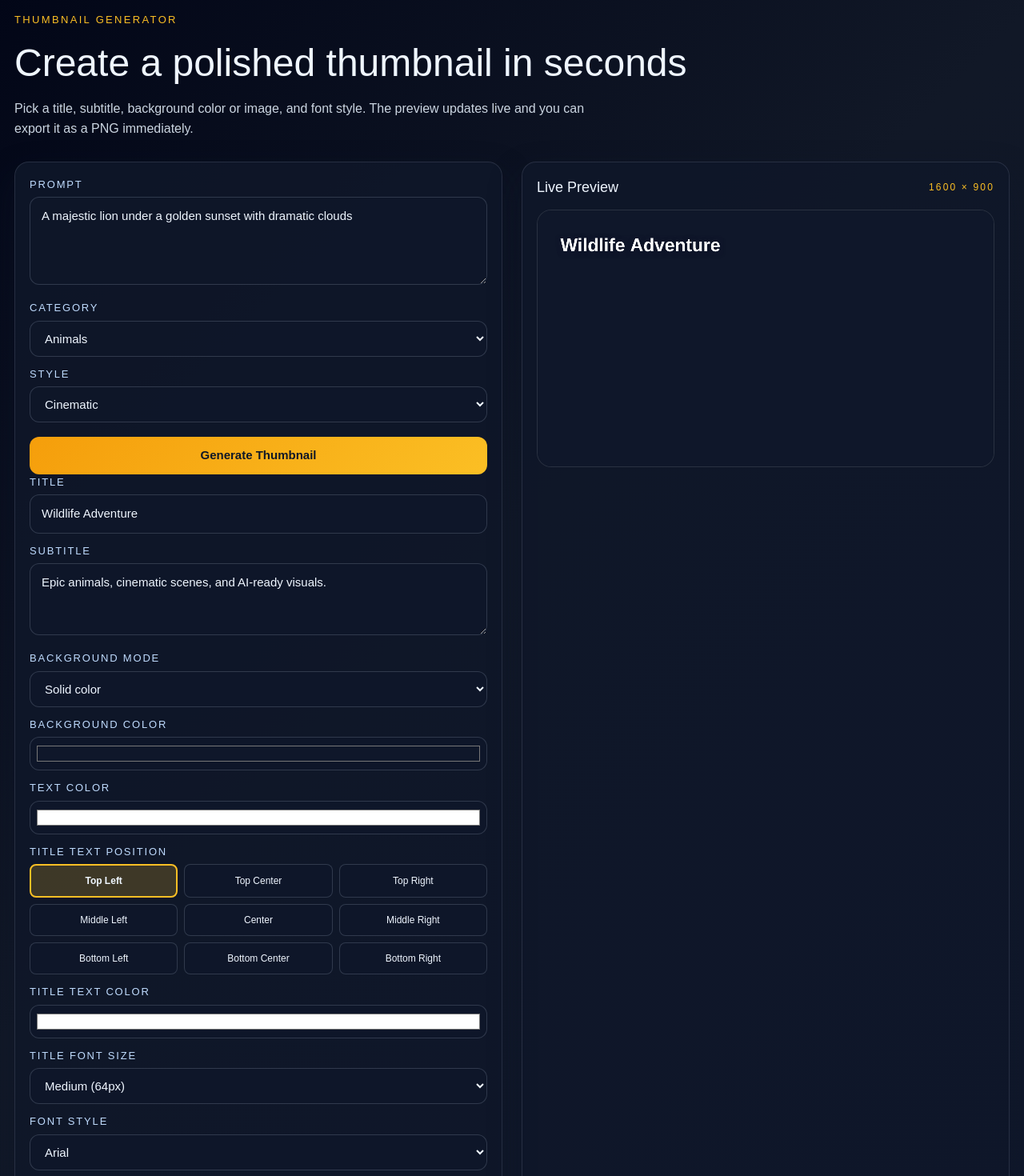
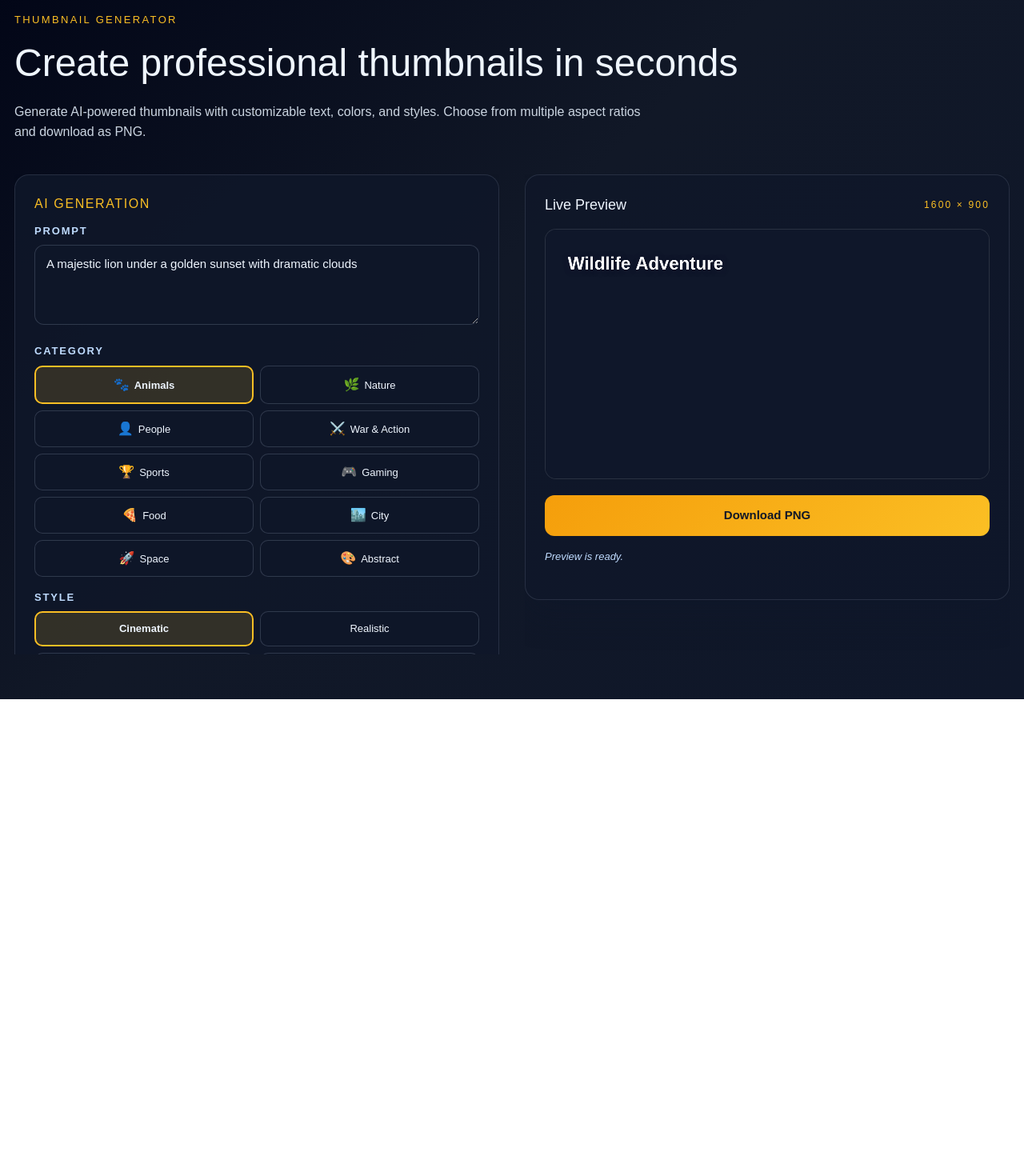
Before and after one commit to rafiq-ai1/animals-ai-studio, a Next.js app: page /thumbnail in a window 1280 px wide. Shown: the part 80-1550 px from the top of the page at 80% size. After the commit the page ends 954 px from the top, so only its background shows below. Built offline with nearby package versions, Linux system fonts and the light colour scheme.

Commit message:
Redesign Thumbnail Generator with professional two-column layout, emoji categories, style/aspect ratio selectors, and regenerate button

```diff
--- a/app/thumbnail/page.tsx
+++ b/app/thumbnail/page.tsx
@@ -14,17 +14,32 @@ const FONT_OPTIONS = [
 ];
 
 const CATEGORY_OPTIONS = [
-  "Animals",
-  "People",
-  "Nature",
-  "Fantasy",
-  "Sports",
-  "Food",
-  "Technology",
-  "Abstract",
+  { emoji: "🐾", label: "Animals" },
+  { emoji: "🌿", label: "Nature" },
+  { emoji: "👤", label: "People" },
+  { emoji: "⚔️", label: "War & Action" },
+  { emoji: "🏆", label: "Sports" },
+  { emoji: "🎮", label: "Gaming" },
+  { emoji: "🍕", label: "Food" },
+  { emoji: "🏙️", label: "City" },
+  { emoji: "🚀", label: "Space" },
+  { emoji: "🎨", label: "Abstract" },
 ];
 
-const STYLE_OPTIONS = ["Cinematic", "Anime", "Realistic", "Digital Art", "Watercolor", "Oil Painting", "Neon"];
+const STYLE_OPTIONS = [
+  "Cinematic",
+  "Realistic",
+  "Anime",
+  "Digital Art",
+  "Watercolor",
+  "Neon",
+];
+
+const ASPECT_RATIO_OPTIONS = [
+  { ratio: "16:9", width: 1600, height: 900, label: "YouTube" },
+  { ratio: "1:1", width: 1080, height: 1080, label: "Instagram" },
+  { ratio: "9:16", width: 1080, height: 1920, label: "TikTok/Shorts" },
+];
 
 const GRADIENT_PRESETS = {
   "blue-purple": { start: "#2563eb", end: "#7c3aed" },
@@ -39,6 +54,7 @@ export default function ThumbnailPage() {
   const [prompt, setPrompt] = useState("A majestic lion under a golden sunset with dramatic clouds");
   const [category, setCategory] = useState("Animals");
   const [style, setStyle] = useState("Cinematic");
+  const [aspectRatio, setAspectRatio] = useState<"16:9" | "1:1" | "9:16">("16:9");
   const [generatedImage, setGeneratedImage] = useState("");
   const [isGenerating, setIsGenerating] = useState(false);
   const [backgroundMode, setBackgroundMode] = useState<"color" | "gradient" | "image">("color");
@@ -56,6 +72,8 @@ export default function ThumbnailPage() {
 
   const previewLabel = useMemo(() => title.trim(), [title]);
   const previewSubtitle = useMemo(() => subtitle.trim(), [subtitle]);
+
+  const currentAspectRatio = ASPECT_RATIO_OPTIONS.find(a => a.ratio === aspectRatio) || ASPECT_RATIO_OPTIONS[0];
 
   const getTextPosition = (pos: string, width: number, height: number, fontSize: number) => {
     const padding = 80;
@@ -108,11 +126,11 @@ export default function ThumbnailPage() {
       const ctx = canvas.getContext("2d");
       if (!ctx) return;
 
-      canvas.width = 1600;
-      canvas.height = 900;
+      const width = currentAspectRatio.width;
+      const height = currentAspectRatio.height;
 
-      const width = canvas.width;
-      const height = canvas.height;
+      canvas.width = width;
+      canvas.height = height;
 
       ctx.clearRect(0, 0, width, height);
       ctx.imageSmoothingEnabled = true;
@@ -203,7 +221,7 @@ export default function ThumbnailPage() {
       ctx.shadowBlur = 0;
       ctx.shadowOffsetX = 0;
       ctx.shadowOffsetY = 0;
-    }, [backgroundColor, backgroundImage, backgroundMode, fontFamily, generatedImage, gradientPreset, previewLabel, previewSubtitle, titlePosition, titleTextColor, titleFontSize]);
+    }, [backgroundColor, backgroundImage, backgroundMode, fontFamily, generatedImage, gradientPreset, previewLabel, previewSubtitle, titlePosition, titleTextColor, titleFontSize, currentAspectRatio]);
 
   useEffect(() => {
     renderThumbnail().catch(() => {
@@ -216,10 +234,10 @@ export default function ThumbnailPage() {
     setStatus("Generating thumbnail with Pollinations AI...");
 
     try {
-      const combinedPrompt = `${prompt || "thumbnail"}, ${category || "Animals"}, ${style || "Cinematic"}, high detail, 16:9, vibrant, centered subject`;
+      const combinedPrompt = `${prompt || "thumbnail"}, ${category || "Animals"}, ${style || "Cinematic"}, high detail, ${aspectRatio}, vibrant, centered subject`;
       const encodedPrompt = encodeURIComponent(combinedPrompt);
       const negativePrompt = encodeURIComponent("text, words, letters, numbers, watermark, signature, caption, font, typography");
-      const imageUrl = `https://image.pollinations.ai/prompt/${encodedPrompt}?width=1280&height=720&model=flux&enhance=true&nologo=true&negative_prompt=${negativePrompt}`;
+      const imageUrl = `https://image.pollinations.ai/prompt/${encodedPrompt}?width=${currentAspectRatio.width}&height=${currentAspectRatio.height}&model=flux&enhance=true&nologo=true&negative_prompt=${negativePrompt}`;
 
       setGeneratedImage(imageUrl);
       setStatus("Loading generated image into the thumbnail preview...");
@@ -246,9 +264,10 @@ export default function ThumbnailPage() {
     display: "block",
     color: "#bfdbfe",
     fontSize: 13,
-    marginBottom: 6,
+    marginBottom: 8,
     textTransform: "uppercase" as const,
     letterSpacing: "0.14em",
+    fontWeight: 600,
   };
 
   const inputStyle = {
@@ -259,7 +278,7 @@ export default function ThumbnailPage() {
     color: "#eff6ff",
     padding: "12px 14px",
     fontSize: 15,
-    marginBottom: 12,
+    marginBottom: 16,
     boxSizing: "border-box" as const,
   };
 
@@ -275,11 +294,25 @@ export default function ThumbnailPage() {
     border: "none",
     background: "linear-gradient(135deg, #f59e0b 0%, #fbbf24 100%)",
     color: "#111827",
-    padding: "12px 14px",
+    padding: "14px 16px",
     fontWeight: 700,
     fontSize: 15,
     cursor: "pointer",
-    marginTop: 6,
+    marginTop: 0,
+    marginBottom: 16,
+    display: "flex",
+    alignItems: "center",
+    justifyContent: "center",
+    gap: 10,
+    transition: "transform 0.2s ease, box-shadow 0.2s ease",
+  };
+
+  const secondaryButton = {
+    ...primaryButton,
+    background: "rgba(148, 163, 184, 0.2)",
+    color: "#fbbf24",
+    border: "1px solid rgba(251, 191, 36, 0.3)",
+    marginBottom: 12,
   };
 
   const spinnerStyle = {
@@ -303,23 +336,32 @@ export default function ThumbnailPage() {
           fontFamily: "Arial, Helvetica, sans-serif",
         }}
       >
-        <div style={{ maxWidth: 1280, margin: "0 auto" }}>
+        <div style={{ maxWidth: 1440, margin: "0 auto" }}>
+          <div style={{ marginBottom: 40 }}>
             <p style={{ color: "#fbbf24", letterSpacing: "0.18em", textTransform: "uppercase", fontSize: 13 }}>
               Thumbnail Generator
             </p>
-        <h1 style={{ fontSize: "clamp(32px, 6vw, 48px)", marginTop: 8, marginBottom: 8 }}>
-          Create a polished thumbnail in seconds
+            <h1 style={{ fontSize: "clamp(32px, 6vw, 48px)", marginTop: 8, marginBottom: 12 }}>
+              Create professional thumbnails in seconds
             </h1>
-        <p style={{ color: "#cbd5e1", maxWidth: 760, lineHeight: 1.6 }}>
-          Pick a title, subtitle, background color or image, and font style. The preview updates live and you can export it as a PNG immediately.
+            <p style={{ color: "#cbd5e1", maxWidth: 800, lineHeight: 1.6 }}>
+              Generate AI-powered thumbnails with customizable text, colors, and styles. Choose from multiple aspect ratios and download as PNG.
             </p>
+          </div>
 
           <div
             style={{
               display: "grid",
-            gridTemplateColumns: "repeat(auto-fit, minmax(320px, 1fr))",
-            gap: 24,
+              gridTemplateColumns: "1fr 1fr",
+              gap: 32,
               marginTop: 28,
+            }}
+          >
+            {/* Left Side - Control Panel */}
+            <div
+              style={{
+                maxHeight: "calc(100vh - 200px)",
+                overflowY: "auto",
               }}
             >
               <section
@@ -327,63 +369,184 @@ export default function ThumbnailPage() {
                   background: "rgba(15, 23, 42, 0.88)",
                   border: "1px solid rgba(148, 163, 184, 0.18)",
                   borderRadius: 18,
-              padding: 18,
+                  padding: 24,
                   boxShadow: "0 18px 40px rgba(15, 23, 42, 0.35)",
                 }}
               >
+                {/* AI Generation Section */}
+                <div style={{ marginBottom: 28 }}>
+                  <h3 style={{ fontSize: 16, marginBottom: 12, color: "#fbbf24", textTransform: "uppercase", letterSpacing: "0.1em" }}>
+                    AI Generation
+                  </h3>
+
                   <label style={fieldLabel}>Prompt</label>
                   <textarea
                     value={prompt}
                     onChange={(e) => setPrompt(e.target.value)}
-              style={{ ...inputStyle, minHeight: 110, resize: "vertical" }}
-              placeholder="Example: A majestic lion under a golden sunset with dramatic clouds"
+                    style={{ ...inputStyle, minHeight: 100, resize: "vertical", marginBottom: 16 }}
+                    placeholder="Describe what you want to see..."
                   />
 
                   <label style={fieldLabel}>Category</label>
-            <select value={category} onChange={(e) => setCategory(e.target.value)} style={inputStyle}>
-              {CATEGORY_OPTIONS.map((option) => (
-                <option key={option} value={option}>{option}</option>
+                  <div style={{ display: "grid", gridTemplateColumns: "repeat(2, 1fr)", gap: 8, marginBottom: 16 }}>
+                    {CATEGORY_OPTIONS.map((cat) => (
+                      <button
+                        key={cat.label}
+                        onClick={() => setCategory(cat.label)}
+                        style={{
+                          padding: "10px 12px",
+                          borderRadius: 10,
+                          border: category === cat.label ? "2px solid #fbbf24" : "1px solid rgba(148, 163, 184, 0.25)",
+                          background: category === cat.label ? "rgba(251, 191, 36, 0.15)" : "rgba(15, 23, 42, 0.9)",
+                          color: "#eff6ff",
+                          fontSize: 13,
+                          cursor: "pointer",
+                          fontWeight: category === cat.label ? 700 : 500,
+                          transition: "all 0.2s ease",
+                        }}
+                      >
+                        <span style={{ fontSize: 16, marginRight: 6 }}>{cat.emoji}</span>
+                        {cat.label}
+                      </button>
                     ))}
-            </select>
+                  </div>
 
                   <label style={fieldLabel}>Style</label>
-            <select value={style} onChange={(e) => setStyle(e.target.value)} style={inputStyle}>
-              {STYLE_OPTIONS.map((option) => (
-                <option key={option} value={option}>{option}</option>
+                  <div style={{ display: "grid", gridTemplateColumns: "repeat(2, 1fr)", gap: 8, marginBottom: 16 }}>
+                    {STYLE_OPTIONS.map((styleOption) => (
+                      <button
+                        key={styleOption}
+                        onClick={() => setStyle(styleOption)}
+                        style={{
+                          padding: "10px 12px",
+                          borderRadius: 10,
+                          border: style === styleOption ? "2px solid #fbbf24" : "1px solid rgba(148, 163, 184, 0.25)",
+                          background: style === styleOption ? "rgba(251, 191, 36, 0.15)" : "rgba(15, 23, 42, 0.9)",
+                          color: "#eff6ff",
+                          fontSize: 13,
+                          cursor: "pointer",
+                          fontWeight: style === styleOption ? 700 : 500,
+                          transition: "all 0.2s ease",
+                        }}
+                      >
+                        {styleOption}
+                      </button>
                     ))}
-            </select>
+                  </div>
 
-            <button onClick={handleGenerate} disabled={isGenerating} style={{ ...primaryButton, opacity: isGenerating ? 0.8 : 1, display: "flex", alignItems: "center", justifyContent: "center", gap: 10 }}>
+                  <label style={fieldLabel}>Aspect Ratio</label>
+                  <div style={{ display: "grid", gridTemplateColumns: "repeat(3, 1fr)", gap: 8, marginBottom: 16 }}>
+                    {ASPECT_RATIO_OPTIONS.map((ar) => (
+                      <button
+                        key={ar.ratio}
+                        onClick={() => setAspectRatio(ar.ratio as "16:9" | "1:1" | "9:16")}
+                        style={{
+                          padding: "10px 8px",
+                          borderRadius: 10,
+                          border: aspectRatio === ar.ratio ? "2px solid #fbbf24" : "1px solid rgba(148, 163, 184, 0.25)",
+                          background: aspectRatio === ar.ratio ? "rgba(251, 191, 36, 0.15)" : "rgba(15, 23, 42, 0.9)",
+                          color: "#eff6ff",
+                          fontSize: 13,
+                          cursor: "pointer",
+                          fontWeight: aspectRatio === ar.ratio ? 700 : 500,
+                          transition: "all 0.2s ease",
+                          textAlign: "center",
+                        }}
+                        title={ar.label}
+                      >
+                        <div style={{ fontSize: 12 }}>{ar.ratio}</div>
+                        <div style={{ fontSize: 11, color: "#bfdbfe", marginTop: 2 }}>{ar.label}</div>
+                      </button>
+                    ))}
+                  </div>
+
+                  <button onClick={handleGenerate} disabled={isGenerating} style={{ ...primaryButton, opacity: isGenerating ? 0.7 : 1 }}>
                     {isGenerating && <span style={spinnerStyle} />}
                     {isGenerating ? "Generating..." : "Generate Thumbnail"}
                   </button>
+                </div>
+
+                {/* Text Section */}
+                <div style={{ marginBottom: 28 }}>
+                  <h3 style={{ fontSize: 16, marginBottom: 12, color: "#fbbf24", textTransform: "uppercase", letterSpacing: "0.1em" }}>
+                    Text Settings
+                  </h3>
 
                   <label style={fieldLabel}>Title</label>
                   <input
                     value={title}
                     onChange={(e) => setTitle(e.target.value)}
                     style={inputStyle}
-              placeholder="Add a strong title"
+                    placeholder="Add your title"
                   />
 
                   <label style={fieldLabel}>Subtitle</label>
                   <textarea
                     value={subtitle}
                     onChange={(e) => setSubtitle(e.target.value)}
-              style={{ ...inputStyle, minHeight: 90, resize: "vertical" }}
-              placeholder="Describe the thumbnail message"
+                    style={{ ...inputStyle, minHeight: 80, resize: "vertical" }}
+                    placeholder="Optional subtitle (not displayed on thumbnail)"
                   />
 
-            <label style={fieldLabel}>Background mode</label>
+                  <label style={fieldLabel}>Position</label>
+                  <div style={{ display: "grid", gridTemplateColumns: "repeat(3, 1fr)", gap: 6, marginBottom: 16 }}>
+                    {["top-left", "top-center", "top-right", "middle-left", "center", "middle-right", "bottom-left", "bottom-center", "bottom-right"].map((pos) => (
+                      <button
+                        key={pos}
+                        onClick={() => setTitlePosition(pos as any)}
+                        style={{
+                          padding: "8px 6px",
+                          borderRadius: 8,
+                          border: titlePosition === pos ? "2px solid #fbbf24" : "1px solid rgba(148, 163, 184, 0.25)",
+                          background: titlePosition === pos ? "rgba(251, 191, 36, 0.2)" : "rgba(15, 23, 42, 0.9)",
+                          color: "#eff6ff",
+                          fontSize: 11,
+                          cursor: "pointer",
+                          fontWeight: titlePosition === pos ? 700 : 400,
+                          transition: "all 0.2s ease",
+                        }}
+                      >
+                        {pos.split("-").map(w => w.charAt(0).toUpperCase() + w.slice(1)).join(" ")}
+                      </button>
+                    ))}
+                  </div>
+
+                  <label style={fieldLabel}>Font Size</label>
+                  <select value={titleFontSize} onChange={(e) => setTitleFontSize(e.target.value)} style={inputStyle}>
+                    <option value="small">Small (48px)</option>
+                    <option value="medium">Medium (64px)</option>
+                    <option value="large">Large (80px)</option>
+                  </select>
+
+                  <label style={fieldLabel}>Font Family</label>
+                  <select value={fontFamily} onChange={(e) => setFontFamily(e.target.value)} style={inputStyle}>
+                    {FONT_OPTIONS.map((option) => (
+                      <option key={option} value={option}>
+                        {option.split(",")[0]}
+                      </option>
+                    ))}
+                  </select>
+
+                  <label style={fieldLabel}>Text Color</label>
+                  <input type="color" value={titleTextColor} onChange={(e) => setTitleTextColor(e.target.value)} style={colorInputStyle} />
+                </div>
+
+                {/* Background Section */}
+                <div>
+                  <h3 style={{ fontSize: 16, marginBottom: 12, color: "#fbbf24", textTransform: "uppercase", letterSpacing: "0.1em" }}>
+                    Background
+                  </h3>
+
+                  <label style={fieldLabel}>Mode</label>
                   <select value={backgroundMode} onChange={(e) => setBackgroundMode(e.target.value as "color" | "gradient" | "image")} style={inputStyle}>
                     <option value="color">Solid color</option>
                     <option value="gradient">Gradient</option>
-              <option value="image">Image background</option>
+                    <option value="image">Image</option>
                   </select>
 
                   {backgroundMode === "gradient" ? (
                     <>
-                <label style={fieldLabel}>Gradient preset</label>
+                      <label style={fieldLabel}>Gradient Preset</label>
                       <select value={gradientPreset} onChange={(e) => setGradientPreset(e.target.value as keyof typeof GRADIENT_PRESETS)} style={inputStyle}>
                         <option value="blue-purple">Blue to Purple</option>
                         <option value="orange-red">Orange to Red</option>
@@ -392,12 +555,12 @@ export default function ThumbnailPage() {
                     </>
                   ) : backgroundMode === "color" ? (
                     <>
-                <label style={fieldLabel}>Background color</label>
+                      <label style={fieldLabel}>Color</label>
                       <input type="color" value={backgroundColor} onChange={(e) => setBackgroundColor(e.target.value)} style={colorInputStyle} />
                     </>
                   ) : (
                     <>
-                <label style={fieldLabel}>Background image URL</label>
+                      <label style={fieldLabel}>Image URL</label>
                       <input
                         value={backgroundImage}
                         onChange={(e) => setBackgroundImage(e.target.value)}
@@ -406,68 +569,30 @@ export default function ThumbnailPage() {
                       />
                     </>
                   )}
+                </div>
+              </section>
+            </div>
 
-            <label style={fieldLabel}>Text color</label>
-            <input type="color" value={textColor} onChange={(e) => setTextColor(e.target.value)} style={colorInputStyle} />
-
-            <label style={fieldLabel}>Title Text Position</label>
-            <div style={{ display: "grid", gridTemplateColumns: "repeat(3, 1fr)", gap: 8, marginBottom: 12 }}>
-              {["top-left", "top-center", "top-right", "middle-left", "center", "middle-right", "bottom-left", "bottom-center", "bottom-right"].map((pos) => (
-                <button
-                  key={pos}
-                  onClick={() => setTitlePosition(pos as any)}
+            {/* Right Side - Preview */}
+            <div
               style={{
-                    padding: "10px 8px",
-                    borderRadius: 8,
-                    border: titlePosition === pos ? "2px solid #fbbf24" : "1px solid rgba(148, 163, 184, 0.25)",
-                    background: titlePosition === pos ? "rgba(251, 191, 36, 0.2)" : "rgba(15, 23, 42, 0.9)",
-                    color: "#eff6ff",
-                    fontSize: 12,
-                    cursor: "pointer",
-                    fontWeight: titlePosition === pos ? 700 : 400,
+                maxHeight: "calc(100vh - 200px)",
+                overflowY: "auto",
               }}
             >
-                  {pos.split("-").map(w => w.charAt(0).toUpperCase() + w.slice(1)).join(" ")}
-                </button>
-              ))}
-            </div>
-
-            <label style={fieldLabel}>Title Text Color</label>
-            <input type="color" value={titleTextColor} onChange={(e) => setTitleTextColor(e.target.value)} style={colorInputStyle} />
-
-            <label style={fieldLabel}>Title Font Size</label>
-            <select value={titleFontSize} onChange={(e) => setTitleFontSize(e.target.value)} style={inputStyle}>
-              <option value="small">Small (48px)</option>
-              <option value="medium">Medium (64px)</option>
-              <option value="large">Large (80px)</option>
-            </select>
-
-            <label style={fieldLabel}>Font style</label>
-            <select value={fontFamily} onChange={(e) => setFontFamily(e.target.value)} style={inputStyle}>
-              {FONT_OPTIONS.map((option) => (
-                <option key={option} value={option}>
-                  {option.split(",")[0]}
-                </option>
-              ))}
-            </select>
-
-            <button onClick={handleDownload} style={primaryButton}>Download PNG</button>
-            <p style={{ color: "#bfdbfe", fontSize: 13, marginTop: 10 }}>{status}</p>
-          </section>
-
               <section
                 style={{
                   background: "rgba(15, 23, 42, 0.88)",
                   border: "1px solid rgba(148, 163, 184, 0.18)",
                   borderRadius: 18,
-              padding: 18,
+                  padding: 24,
                   boxShadow: "0 18px 40px rgba(15, 23, 42, 0.35)",
                 }}
               >
-            <div style={{ display: "flex", justifyContent: "space-between", alignItems: "center", gap: 12 }}>
+                <div style={{ display: "flex", justifyContent: "space-between", alignItems: "center", gap: 12, marginBottom: 16 }}>
                   <h2 style={{ fontSize: 18, margin: 0 }}>Live Preview</h2>
                   <span style={{ color: "#fbbf24", fontSize: 12, textTransform: "uppercase", letterSpacing: "0.18em" }}>
-                1600 × 900
+                    {currentAspectRatio.width} × {currentAspectRatio.height}
                   </span>
                 </div>
 
@@ -476,24 +601,45 @@ export default function ThumbnailPage() {
                   style={{
                     width: "100%",
                     display: "block",
-                borderRadius: 18,
+                    borderRadius: 14,
                     border: "1px solid rgba(148, 163, 184, 0.18)",
                     background: "#111827",
-                marginTop: 14,
+                    marginBottom: 20,
                   }}
                 />
 
+                <button onClick={handleDownload} style={primaryButton}>
+                  Download PNG
+                </button>
+
+                <p style={{ color: "#bfdbfe", fontSize: 13, marginBottom: 20, fontStyle: "italic" }}>
+                  {status}
+                </p>
+
                 {generatedImage && (
-              <div style={{ marginTop: 14 }}>
-                <h3 style={{ fontSize: 14, marginBottom: 8, color: "#bfdbfe" }}>Generated Image</h3>
+                  <div>
+                    <h3 style={{ fontSize: 14, marginBottom: 12, color: "#bfdbfe", textTransform: "uppercase", letterSpacing: "0.1em" }}>
+                      Generated Image
+                    </h3>
                     <img
                       src={generatedImage}
                       alt="Generated thumbnail"
-                  style={{ width: "100%", borderRadius: 14, border: "1px solid rgba(148, 163, 184, 0.18)" }}
+                      style={{
+                        width: "100%",
+                        borderRadius: 14,
+                        border: "1px solid rgba(148, 163, 184, 0.18)",
+                        marginBottom: 16,
+                      }}
                     />
+
+                    <button onClick={handleGenerate} disabled={isGenerating} style={secondaryButton}>
+                      {isGenerating && <span style={spinnerStyle} />}
+                      {isGenerating ? "Regenerating..." : "🔄 Regenerate"}
+                    </button>
                   </div>
                 )}
               </section>
+            </div>
           </div>
         </div>
       </main>
```
Lines whose indentation alone changed are shown as unchanged.
